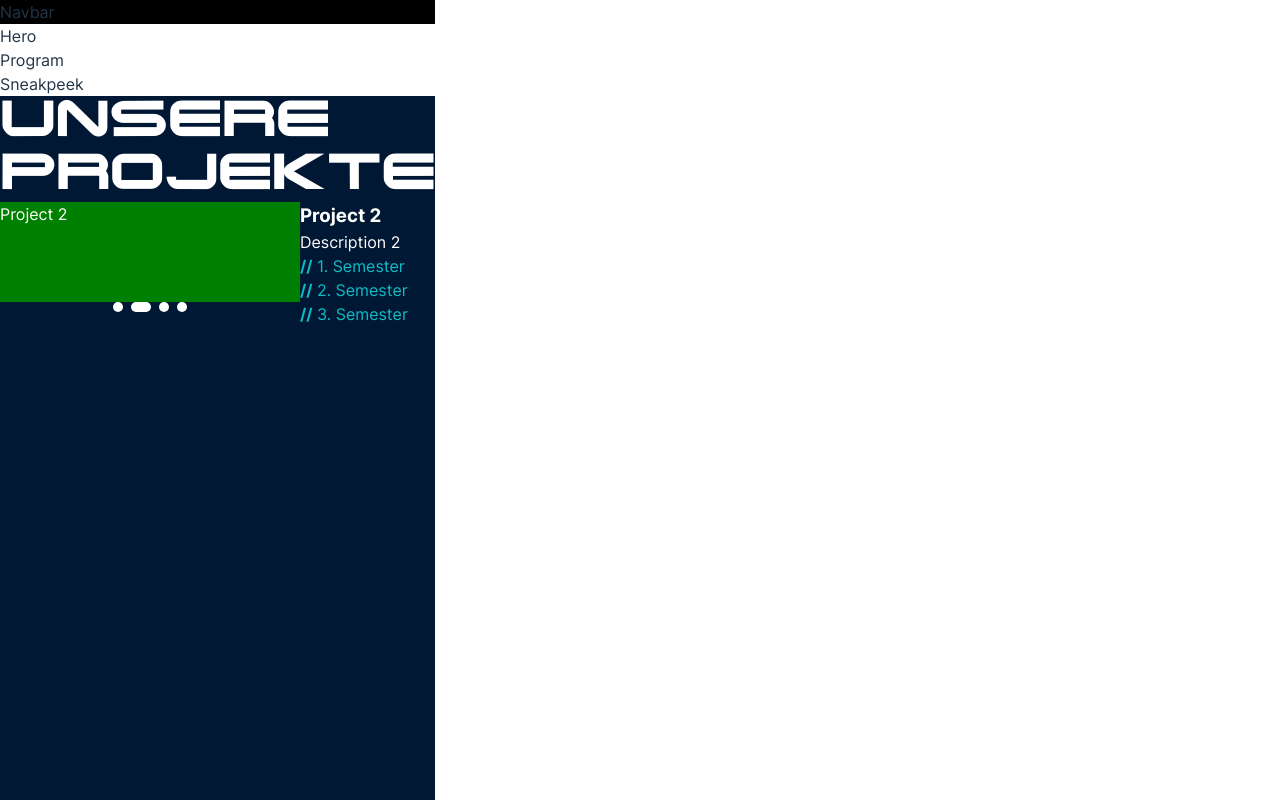
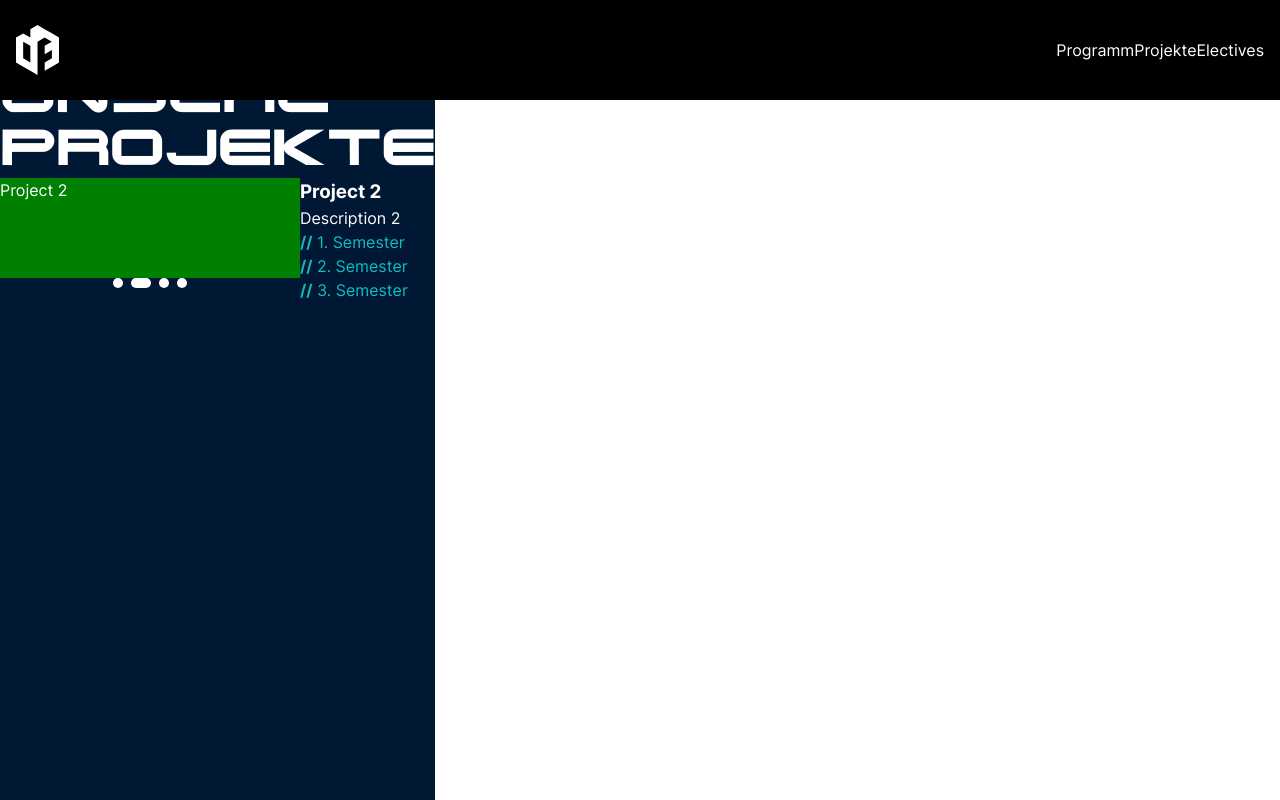
Before and after one commit to IF2023/IF2023, a React (Vite) app in the folder IF2023_Website/: page / in a window 1280 px wide. Shown: the top 800 px of the page. Built offline with nearby package versions, Linux system fonts and the light colour scheme.

Commit message:
feat:rough navbar styling

```diff
--- a/IF2023_Website/src/components/Navbar/Navbar.jsx
+++ b/IF2023_Website/src/components/Navbar/Navbar.jsx
@@ -1,8 +1,14 @@
 import styles from "./Navbar.module.scss";
 
-
 const Navbar = () => {
-  return <nav className={styles.navbar}>Navbar</nav>;
+  return <nav className={styles.navbar}>
+    <img className={styles.navbar__logo} src="/public/assets/IF-Logo_white.svg" alt="IF Logo" />
+    <div className={styles.navbar__links}>
+      <p>Programm</p>
+      <p>Projekte</p>
+      <p>Electives</p>
+    </div>
+  </nav>;
 };
 
 export default Navbar;
--- a/IF2023_Website/src/components/Navbar/Navbar.module.scss
+++ b/IF2023_Website/src/components/Navbar/Navbar.module.scss
@@ -1,5 +1,22 @@
 @import "/src/variables";
 
 .navbar {
+  position: fixed;
+  top: 0;
+  height: $navbar-height;
+  width: 100%;
   background-color: $color_black;
+  display: flex;
+  justify-content: space-between;
+  align-items: center;
+  padding: 0 1rem;
 }
+
+.navbar__logo {
+  height: calc($navbar-height / 2);
+}
+
+.navbar__links {
+  display: flex;
+  color: $color_white;
+}
--- a/IF2023_Website/src/variables/_index.scss
+++ b/IF2023_Website/src/variables/_index.scss
@@ -1,3 +1,4 @@
 @import "colors";
 @import "fonts";
 @import "helpers";
+@import "margins";
--- /dev/null
+++ b/IF2023_Website/src/variables/_margins.scss
@@ -0,0 +1 @@
+$navbar-height: 100px;
```
Also changed, not shown: IF2023_Website/src/components/Navbar/NavLink/NavLink.jsx (added), IF2023_Website/src/components/Navbar/NavLink/NavLink.module.scss (added).
